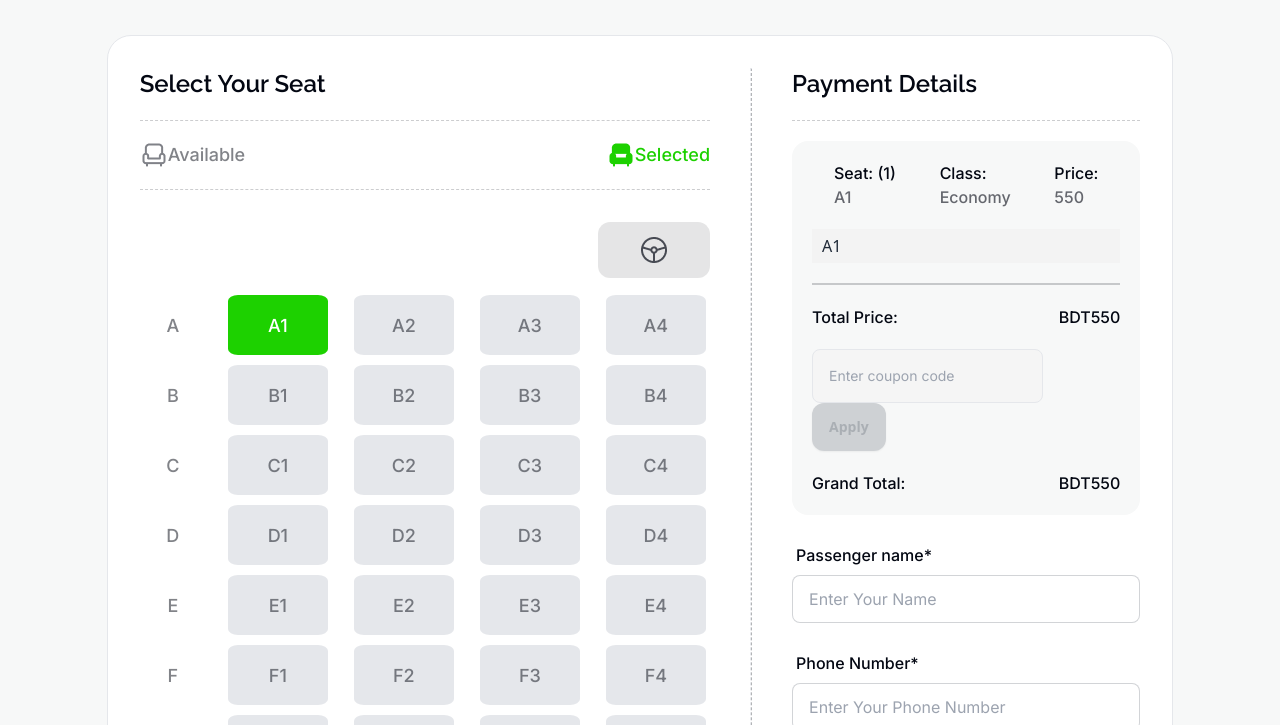
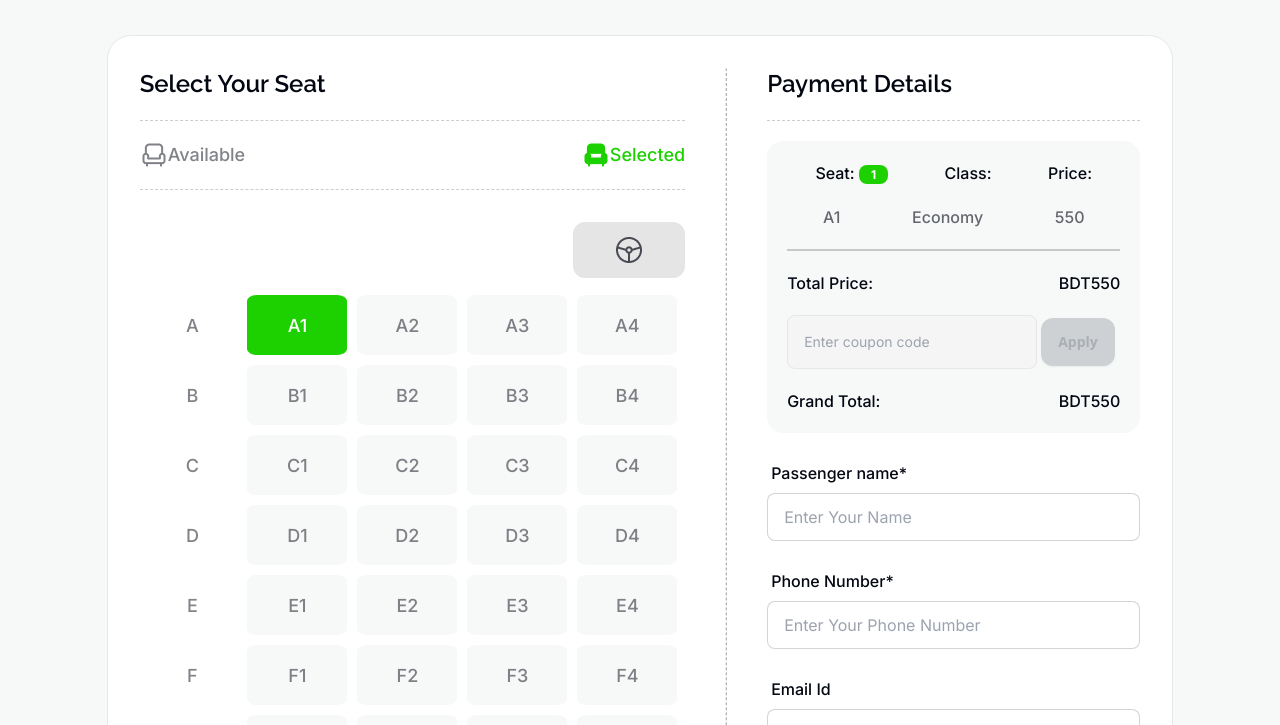
Before and after one commit to farrdin/PRB9-A5, a plain HTML site: page index.html in a window 1280 px wide. Both pictures are taken after a click on the element "A1". Shown: the part 2310-3035 px from the top of the page. Drawn offline with nearby package versions, Linux system fonts and the light colour scheme.

Commit message:
Modified design

```diff
--- a/index.html
+++ b/index.html
@@ -291,19 +291,66 @@
               </div>
               <div class="flex justify-center items-center"><!-- A-J catagory -->
                 <div class="flex flex-col">
-                  <div class="column-label">A</div>
-                  <div class="column-label">B</div>
-                  <div class="column-label">C</div>
-                  <div class="column-label">D</div>
-                  <div class="column-label">E</div>
-                  <div class="column-label">F</div>
-                  <div class="column-label">G</div>
-                  <div class="column-label">H</div>
-                  <div class="column-label">I</div>
-                  <div class="column-label">J</div>
+                  <div class="column-label-a-j">A</div>
+                  <div class="column-label-a-j">B</div>
+                  <div class="column-label-a-j">C</div>
+                  <div class="column-label-a-j">D</div>
+                  <div class="column-label-a-j">E</div>
+                  <div class="column-label-a-j">F</div>
+                  <div class="column-label-a-j">G</div>
+                  <div class="column-label-a-j">H</div>
+                  <div class="column-label-a-j">I</div>
+                  <div class="column-label-a-j">J</div>
                 </div>
-                <div id="seat-columns" class="flex">
+                <div class="flex flex-col">
+                  <div class="column-label">A1</div>
+                  <div class="column-label">B1</div>
+                  <div class="column-label">C1</div>
+                  <div class="column-label">D1</div>
+                  <div class="column-label">E1</div>
+                  <div class="column-label">F1</div>
+                  <div class="column-label">G1</div>
+                  <div class="column-label">H1</div>
+                  <div class="column-label">I1</div>
+                  <div class="column-label">J1</div>
                 </div>
+                <div class="flex flex-col">
+                  <div class="column-label">A2</div>
+                  <div class="column-label">B2</div>
+                  <div class="column-label">C2</div>
+                  <div class="column-label">D2</div>
+                  <div class="column-label">E2</div>
+                  <div class="column-label">F2</div>
+                  <div class="column-label">G2</div>
+                  <div class="column-label">H2</div>
+                  <div class="column-label">I2</div>
+                  <div class="column-label">J2</div>
+                </div>
+                <div class="flex flex-col">
+                  <div class="column-label">A3</div>
+                  <div class="column-label">B3</div>
+                  <div class="column-label">C3</div>
+                  <div class="column-label">D3</div>
+                  <div class="column-label">E3</div>
+                  <div class="column-label">F3</div>
+                  <div class="column-label">G3</div>
+                  <div class="column-label">H3</div>
+                  <div class="column-label">I3</div>
+                  <div class="column-label">J3</div>
+                </div>
+                <div class="flex flex-col">
+                  <div class="column-label">A4</div>
+                  <div class="column-label">B4</div>
+                  <div class="column-label">C4</div>
+                  <div class="column-label">D4</div>
+                  <div class="column-label">E4</div>
+                  <div class="column-label">F4</div>
+                  <div class="column-label">G4</div>
+                  <div class="column-label">H4</div>
+                  <div class="column-label">I4</div>
+                  <div class="column-label">J4</div>
+                </div>
+
               </div>
           </div>
            <!-- SELECT YOUR SEAT SECTIONS END -->
@@ -322,22 +369,19 @@
                 <!-- Seat/class/price section start -->
               <div class="seat-class-price flex justify-around">
                 <div class="seat-count">
-                  <div id="totalseatnumber" class="section text-[#030712] text-base font-[inter] font-medium">Seat:</div>
-                  <div id="selected-seat" class="section section text-[#03071299] text-base font-[inter] font-medium">0</div>
+                  <div id="totalseatnumber" class="section text-[#030712] text-base font-[inter] font-medium">Seat: <span class=" bg-[#1DD100] text-white text-xs font-[inter] font-bold px-[12px] py-[2px] rounded-lg " id="totalSeatCount">0</span> </div>
                 </div>
                 <div class="class-count">
                   <div class="section text-[#030712] text-base font-[inter] font-medium">Class:</div>
-                  <div class="section section text-[#03071299] text-base font-[inter] font-medium">Economy</div>
                 </div>
                 <div class="price-count">
                   <div class="section text-[#030712] text-base font-[inter] font-medium">Price:</div>
-                  <div id="price-per-seat" class="section section text-[#03071299] text-base font-[inter] font-medium">550</div>
                 </div>
               </div>
               <!-- Seat/class/price section end -->
 
               <!-- all the selected seat detials show here -->
-              <div class="selected-seat-info" id="selected-seat-info">
+              <div id="selected-seat-info">
               </div>
                <!-- all the selected seat detials show here -->
 
@@ -354,10 +398,10 @@
 
               <!-- ENter coupon start-->
               <div class="enter-coupon mt-5">
-                  <input type="text" id="coupon" placeholder="Enter coupon code"
-                    class="bg-[base] border text-[#03071266] font-[inter] font-normal text-sm rounded-lg p-4 w-[75%]"/>
-                  <button
-                    id="apply-coupon"
+                  <input type="text"  id="coupon" placeholder="Enter coupon code"
+                    class="bg-[base] border text-[#03071266] font-[inter] font-normal text-sm rounded-lg p-4 w-[75%]" disabled/>
+                  <button onclick="calculateGrandTotal('coupon')"
+                    id="apply-coupon" disabled
                     class="bg-[#1DD100] text-white font-bold py-2 px-4 rounded-xl btn hover:bg-gray-500">Apply</button>
                 <div id="coupon-error" class="text-red-500 mt-2"></div>
               </div>
@@ -432,7 +476,7 @@
 
       <!-- NextClick Popup start -->
       <div id="modal" class="hidden fixed top-[20%] left-[14%]">
-        <div class="next-popup  bg-[#F7F8F8] mx-auto p-10 rounded-3xl">
+        <div class="next-popup  bg-gray-200 mx-auto p-10 rounded-3xl">
               <img src="images/success.png" class="mx-auto mb-5">
               <h3 class="text-[#27AE60] text-2xl font-bold font-[roboto] text-center mb-5">SUCCESS</h3>
               <p class="text-[#4A4A4A] text-xl font-medium font-[roboto] text-center mb-5">Thank you for Booking Our Bus Seats.We are working hard to find the best service and deals for you.</p>
--- a/script.js
+++ b/script.js
@@ -1,119 +1,140 @@
-document.addEventListener("DOMContentLoaded", function () {
-  const seatColumnsContainer = document.getElementById("seat-columns");
-  const selectedSeatDisplay = document.getElementById("selected-seat");
-  const checkoutBtn = document.getElementById("checkout-btn");
+// scrolling  Buy ticket to select ticket section start
+const easyTicketSection = document.getElementById("easy-ticket-section");
+const getTicketBtn = document.getElementById("get-ticket-btn");
+function scrollToEasyTicketSection() {
+  easyTicketSection.scrollIntoView({ behavior: "smooth" });
+}
+getTicketBtn.addEventListener("click", scrollToEasyTicketSection);
+// scrolling  Buy ticket to select ticket section start
+
+// seat select, seat Info add , remaining seat , total seat, and maximum seat select, Start
+
+const seats = document.getElementsByClassName("column-label");
+for (const seatNum of seats) {
+  seatNum.addEventListener("click", function (event) {
+    const seatName = event.target.innerText;
+    const seatClass = "Economy";
+    const seatPrice = 550;
+    const displaySeatInfo = document.getElementById("selected-seat-info");
+
+    // Check if the seat is already selected
+    if (event.target.classList.contains("selected-seat")) {
+      // Remove the seat from selected seats
+      event.target.classList.remove("selected-seat");
+
+      // Remove the corresponding seat info
+      const seatInfos = displaySeatInfo.querySelectorAll(".selected-seat-info");
+      for (const seatInfo of seatInfos) {
+        if (seatInfo.firstChild.innerText === seatName) {
+          displaySeatInfo.removeChild(seatInfo);
+          break;
+        }
+      }
+
+      // Update remaining seats count
+      document.getElementById("remaining-seats").innerText =
+        convertValuetoNum("remaining-seats") + 1;
+
+      // Update total seat count
+      document.getElementById("totalSeatCount").innerText =
+        convertValuetoNum("totalSeatCount") - 1;
+
+      // Recalculate total cost
+      calculateTotalCost(-seatPrice);
+
+      // Recalculate grand total
+      calculateGrandTotal();
+
+      // Enable or disable coupon input and apply coupon button
+      updateCouponControls();
+
+      // Recalculate Discount price
+      calculateDiscount();
+
+      // Next Button enable disable
+      nextButtonCondition();
+    } else {
+      // Check if maximum seat count reached
+      const selectedSeatsCount =
+        document.querySelectorAll(".selected-seat").length;
+      if (selectedSeatsCount >= 4) {
+        alert("You can only select up to 4 seats.");
+        return;
+      }
+
+      // Create seat info element
+      const div = document.createElement("div");
+      div.classList.add("selected-seat-info");
+      const p1 = document.createElement("p");
+      const p2 = document.createElement("p");
+      const p3 = document.createElement("p");
+      p1.innerText = seatName;
+      p2.innerText = seatClass;
+      p3.innerText = seatPrice;
+      div.appendChild(p1);
+      div.appendChild(p2);
+      div.appendChild(p3);
+
+      // Mark the seat as selected
+      event.target.classList.add("selected-seat");
+
+      // Add seat info to the display
+      displaySeatInfo.appendChild(div);
+
+      // Update remaining seats count
+      document.getElementById("remaining-seats").innerText =
+        convertValuetoNum("remaining-seats") - 1;
+
+      // Update total seat count
+      document.getElementById("totalSeatCount").innerText =
+        convertValuetoNum("totalSeatCount") + 1;
+
+      // Recalculate total cost
+      calculateTotalCost(seatPrice);
+
+      // Recalculate grand total
+      calculateGrandTotal();
+
+      // Enable or disable coupon input and apply coupon button
+      updateCouponControls();
+
+      // Recalculate Discount price
+      calculateDiscount();
+
+      // Next Button enable disable
+      nextButtonCondition();
+    }
+  });
+}
+
+// Enable or Disabled Input and appyCoupon Button Start
+function updateCouponControls() {
+  const selectedSeatsCount = document.querySelectorAll(".selected-seat").length;
   const couponInput = document.getElementById("coupon");
   const applyCouponBtn = document.getElementById("apply-coupon");
-  const selectedSeatInfoContainer =
-    document.getElementById("selected-seat-info");
-  const totalSeatNumber = document.getElementById("totalseatnumber");
-  const totalPriceDisplay = document.getElementById("total-price");
-  const discountPriceDisplay = document.getElementById("discount-price");
-  const discountCountDisply = document.getElementById("discount-count");
-  const grandTotalDisplay = document.getElementById("grand-total-price");
-  const couponError = document.getElementById("coupon-error");
-  const easyTicketSection = document.getElementById("easy-ticket-section");
-  const getTicketBtn = document.getElementById("get-ticket-btn");
-  const openModal = document.getElementById("checkout-btn");
-  const modal = document.getElementById("modal");
-  const closeModal = document.getElementById("close-modal");
-  const contactNumber = document.getElementById("phone-number");
-  const userName = document.getElementById("user-name");
-  const emailId = document.getElementById("email-id");
-  const dividerDisplay = document.getElementById("divider");
+  const couponApplied = false; // Assuming it's defined elsewhere
 
-  let selectedSeats = [];
-  let couponApplied = false;
-
-  // update UI
-  function updateUI() {
-    const seatCount = selectedSeats.length;
-    const contactNumberValue = contactNumber.value.trim();
-    const userNameValue = userName.value.trim();
-    const emailIdValue = emailId.value.trim();
-    selectedSeatDisplay.textContent = seatCount;
-    checkoutBtn.disabled = seatCount === 0 || contactNumberValue === "";
-
-    // seat info
-    selectedSeatInfoContainer.innerHTML = "";
-    selectedSeats.forEach((seatNumber) => {
-      const seatInfo = document.createElement("div");
-      seatInfo.classList.add("selected-seat-info-item");
-      seatInfo.textContent = seatNumber;
-      selectedSeatInfoContainer.appendChild(seatInfo);
-    });
-
-    // seat number
-    totalSeatNumber.textContent = `Seat: (${seatCount})`;
-
-    // Enable or disable coupon input and apply coupon button
-    if (seatCount === 4 && !couponApplied) {
+  if (selectedSeatsCount === 4 && !couponApplied) {
     couponInput.disabled = false;
     applyCouponBtn.disabled = false;
   } else {
     couponInput.disabled = true;
     applyCouponBtn.disabled = true;
   }
-
-    //  total price
-    const totalPrice = calculateTotalPrice(seatCount);
-    totalPriceDisplay.textContent = totalPrice;
-
-    // grand total
-    const grandTotal = calculateGrandTotal(totalPrice);
-    grandTotalDisplay.textContent = grandTotal;
-  }
-
-  // seat selection
-  function selectSeat(seat) {
-    const seatNumber = seat.dataset.seat;
-    const index = selectedSeats.indexOf(seatNumber);
-    if (index === -1) {
-      if (selectedSeats.length < 4) {
-        selectedSeats.push(seatNumber);
-        seat.classList.add("selected");
-      } else {
-        alert("You can only select up to 4 seats.");
-      }
-    } else {
-      selectedSeats.splice(index, 1);
-      seat.classList.remove("selected");
-    }
-    updateUI();
-    //  remaining seats count
-    const remainingSeats = 40 - selectedSeats.length;
-    document.getElementById("remaining-seats").textContent = remainingSeats;
-  }
-
-  // Create seat columns
-  for (let i = 0; i < 4; i++) {
-    const seatColumn = document.createElement("div");
-    seatColumn.classList.add("seat-column", "mr-4");
-    seatColumnsContainer.appendChild(seatColumn);
-
-    // Create seats for each column
-    for (let j = 0; j < 10; j++) {
-      const seat = document.createElement("div");
-      seat.classList.add(
-        "seat",
-        "bg-gray-200",
-        "flex",
-        "justify-center",
-        "items-center",
-        "text-center"
-      );
-      const seatNumber = String.fromCharCode(65 + j); // ASCII code for 'A' is 65
-      seat.dataset.seat = `${seatNumber}${i + 1}`;
-      seat.textContent = `${seatNumber}${i + 1}`;
-      seat.addEventListener("click", function () {
-        selectSeat(seat);
-        updatePaymentDetails(seat);
-      });
-      seatColumn.appendChild(seat);
+  if (selectedSeatsCount < 4) {
+    discountDisplay.classList.add("hidden");
+    dividerDisplay.classList.add("hidden");
   }
 }
+// Enable or Disabled Input and appyCoupon Button Start
 
-  // Apply coupon
+// Cupon Details start
+const applyCouponBtn = document.getElementById("apply-coupon");
+const couponInput = document.getElementById("coupon");
+const couponError = document.getElementById("coupon-error");
+const discountDisplay = document.getElementById("discount-count");
+const dividerDisplay = document.getElementById("divider");
+
 applyCouponBtn.addEventListener("click", function () {
   const couponCode = couponInput.value.trim();
   if (couponCode === "") {
@@ -121,99 +142,139 @@ document.addEventListener("DOMContentLoaded", function () {
     return;
   }
   // Apply coupon logic here
-    if (!isValidCoupon(couponCode)) {
+  if (couponCode !== "NEW15" && couponCode !== "Couple 20") {
     couponError.textContent = "Invalid coupon code. Please try again.";
     return;
-    }
-    applyCoupon(couponCode);
+  } else {
     couponApplied = true;
     couponInput.disabled = true;
     applyCouponBtn.disabled = true;
     couponInput.style.display = "none";
     applyCouponBtn.style.display = "none";
-    // Clear error message
     couponError.textContent = "";
+    discountDisplay.classList.remove("hidden");
+    dividerDisplay.classList.remove("hidden");
+    // Recalculate Discount price
+    calculateDiscount();
+  }
 });
+// Cupon Details end
 
-  function updatePaymentDetails(seat) {
-    document.getElementById("selected-seat").innerText = seat.dataset.seat;
-    document.getElementById("price-per-seat").innerText = "550";
+// seat select, seat Info add , remaining seat  ,total seat, and maximum seat select, END
+
+// Claculate Total Cost start
+function calculateTotalCost(seatPrice) {
+  const totalCost = convertValuetoNum("total-price");
+  const convertedSeatPrice = parseInt(seatPrice);
+
+  document.getElementById("total-price").innerText =
+    totalCost + convertedSeatPrice;
 }
+// Claculate Total Cost end
 
-  // per seat price
-  function calculateTotalPrice(seatCount) {
-    return seatCount * 550; // Assuming price is always 550
+// Claculate GrandTotal Cost start
+
+function calculateGrandTotal(check) {
+  const totalCost = convertValuetoNum("total-price");
+  if (check === undefined) {
+    document.getElementById("grand-total-price").innerText = totalCost;
+  } else {
+    const couponCode = document.getElementById("coupon").value.trim();
+
+    if (couponCode === "NEW15") {
+      const discountPrice = totalCost * 0.15;
+      document.getElementById("grand-total-price").innerText =
+        totalCost - discountPrice;
+    } else if (couponCode === "Couple 20") {
+      const discountPrice = totalCost * 0.2;
+      document.getElementById("grand-total-price").innerText =
+        totalCost - discountPrice;
     }
+  }
+}
+// Claculate GrandTotal Cost end
 
-  // grand total after discount
-  function calculateGrandTotal(totalPrice) {
-    if (couponApplied) {
-      // Apply coupon discount here
-      const couponDiscount = calculateCouponDiscount(totalPrice);
-      return totalPrice - couponDiscount;
+// Calculate Discount Price start
+
+function calculateDiscount(show) {
+  const totalCost = convertValuetoNum("total-price");
+  const couponCode = document.getElementById("coupon").value.trim();
+
+  if (couponCode === "NEW15") {
+    const discountPrice = totalCost * 0.15;
+    console.log("Discount price", discountPrice);
+    document.getElementById("discount-price").innerText = discountPrice;
   }
-    return totalPrice;
+  if (couponCode === "Couple 20") {
+    const discountPrice = totalCost * 0.2;
+    document.getElementById("discount-price").innerText = discountPrice;
   }
+}
+// Calculate Discount Price END
 
-  // apply coupon function
-  function calculateCouponDiscount(totalPrice) {
-    const couponCode = couponInput.value.trim();
-    let discountAmount = 0; // Initialize discount amount
-    if (couponCode === "NEW15") {
-      discountAmount = totalPrice * 0.15; // 15% discount
-    } else if (couponCode === "Couple 20") {
-      discountAmount = totalPrice * 0.2; // 20% discount
+// Function condition to enable next button start
+
+const phoneNumberInput = document.getElementById("phone-number");
+phoneNumberInput.addEventListener("input", nextButtonCondition);
+function nextButtonCondition() {
+  console.log("Inside nextButtonCondition");
+  const checkoutBtn = document.getElementById("checkout-btn");
+  const selectedSeatsCount = document.querySelectorAll(".selected-seat").length;
+  const contactNumber = document.getElementById("phone-number").value.trim();
+  console.log("Selected seats count:", selectedSeatsCount);
+  console.log("Contact number:", contactNumber);
+
+  if (selectedSeatsCount > 0 && contactNumber !== "") {
+    checkoutBtn.disabled = false; // Enable checkout button
+  } else {
+    checkoutBtn.disabled = true; // Disable checkout button
   }
-    return discountAmount;
 }
+// Function condition to enable next button END
 
-  //  coupon code validate
-  function isValidCoupon(couponCode) {
-    // Add your coupon validation logic here
-    return couponCode === "NEW15" || couponCode === "Couple 20";
-  }
-
-  function applyCoupon(couponCode) {
-    let totalPrice = parseInt(totalPriceDisplay.textContent);
-    const couponDiscount = calculateCouponDiscount(totalPrice);
-    const grandTotal = totalPrice - couponDiscount;
-    grandTotalDisplay.textContent = grandTotal;
-    discountPriceDisplay.textContent = couponDiscount;
-    discountCountDisply.classList.remove("hidden");
-    dividerDisplay.classList.remove("hidden");
-  }
-
-  // scrolling  Buy ticket to select ticket section
-  function scrollToEasyTicketSection() {
-    easyTicketSection.scrollIntoView({ behavior: "smooth" });
-  }
-  getTicketBtn.addEventListener("click", scrollToEasyTicketSection);
-
-  // CLICK ON NEXT BUTTON TO OPEN POPUP
+// CLICK ON NEXT BUTTON TO OPEN POPUP start
+const openModal = document.getElementById("checkout-btn");
+const modal = document.getElementById("modal");
+const closeModal = document.getElementById("close-modal");
 openModal.addEventListener("click", () => {
   modal.classList.remove("hidden");
 });
-  // CLICK ON CONTINUE BUTTON TO CLOSE POPUP
 closeModal.addEventListener("click", () => {
   modal.classList.add("hidden");
 });
+// CLICK ON CONTINUE BUTTON TO CLOSE POPUP End
 
-  contactNumber.addEventListener("input", updateUI);
+// Function for after click on next button
+const checkoutBtn = document.getElementById("checkout-btn");
+checkoutBtn.addEventListener("click", function () {
+  const selectedSeats = document.querySelectorAll(".selected-seat");
+  const contactNumberInput = document.getElementById("phone-number");
+  const userNameInput = document.getElementById("user-name");
+  const emailIdInput = document.getElementById("email-id");
+  const couponInput = document.getElementById("coupon");
+  const applyCouponBtn = document.getElementById("apply-coupon");
+  const grandTotalDisplay = document.getElementById("grand-total-price");
+  const totalPriceDisplay = document.getElementById("total-price");
+  const discountDisplay = document.getElementById("discount-count");
+  const dividerDisplay = document.getElementById("divider");
 
-  // effects of after clicking on NEXT button start
-  checkoutBtn.addEventListener("click", function () {
+  // Hide selected seat info
+  const selectedSeatInfo = document.querySelectorAll(".selected-seat-info");
+  selectedSeatInfo.forEach((info) => {
+    info.classList.add("hidden");
+  });
+
   // Unselect selected seats and update UI
-    selectedSeats.forEach((seatNumber) => {
-      const seat = document.querySelector(`[data-seat="${seatNumber}"]`);
-      seat.classList.remove("selected");
+  selectedSeats.forEach((seat) => {
+    seat.classList.remove("selected-seat");
   });
-    selectedSeats = []; // Clear selected seats array
-    updateUI(); // Update UI after unselecting seats
 
   // Reset contact number input field
-    contactNumber.value = "";
-    userName.value = "";
-    emailId.value = "";
+  contactNumberInput.value = "";
+
+  // Reset other input fields if needed
+  userNameInput.value = "";
+  emailIdInput.value = "";
 
   // Reset coupon input field and make it visible
   couponInput.value = "";
@@ -225,10 +286,16 @@ document.addEventListener("DOMContentLoaded", function () {
   // Reset grand total and total price
   grandTotalDisplay.textContent = "0";
   totalPriceDisplay.textContent = "0";
+
   // Reset the displayed discount
-    discountCountDisply.classList.add("hidden");
-    dividerDisplay.classList.add("hidden"); // Hide the discount price display
+  discountDisplay.classList.add("hidden");
+  dividerDisplay.classList.add("hidden");
 });
+// Function for after click on next End
 
-  // effects of after clicking on NEXT button start
-});
+// Function for conver any value to number ----------
+function convertValuetoNum(id) {
+  const x = document.getElementById(id).innerText;
+  const y = parseInt(x);
+  return y;
+}
--- a/style.css
+++ b/style.css
@@ -1,31 +1,27 @@
 /* styles for seat start*/
-.seat {
-  display: flex;
-  justify-items: center;
-  align-items: center;
+.column-label {
   width: 100px;
   height: 60px;
-  display: inline-block;
-  border: 1px solid black;
   margin: 5px;
   cursor: pointer;
   border-radius: 10%;
   background-color: #f7f8f8;
-  border: none;
   color: #03071280;
   font-family: inter;
   font-size: 18px;
   font-weight: 500;
+  display: flex;
+  justify-content: center;
+  align-items: center;
 } /* styles for seat start*/
 
 /* styles for A-j column start*/
-.column-label {
+.column-label-a-j {
   display: flex;
   align-items: center;
   justify-content: center;
   width: 100px;
   height: 60px;
-  border: 1px solid black;
   margin: 5px 0;
   border-radius: 10%;
   border: none;
@@ -37,29 +33,20 @@
 /* styles for A-j column End*/
 
 /* styles for After click on seat start*/
-.seat.selected {
+.selected-seat {
   background-color: #1dd100;
   color: white;
 }
 /* styles for After click on seat END*/
 
-/* styles for seat column start*/
-.seat-column {
-  display: flex;
-  flex-direction: column;
-}
-/* styles for seat column End*/
-
 /* payment section seat info style start */
 .selected-seat-info {
   margin-top: 20px;
+  display: flex;
+  justify-content: space-around;
+  color: #03071299;
+  font-size: 16px;
+  font-family: inter;
+  font-weight: 500;
 }
 /* payment section seat info style End*/
-
-/* payment section seat info item style */
-.selected-seat-info-item {
-  margin-bottom: 10px;
-  padding: 5px 10px;
-  background-color: #f3f3f3;
-}
-/* payment section seat info item style */
```
Lines whose indentation alone changed are shown as unchanged.
